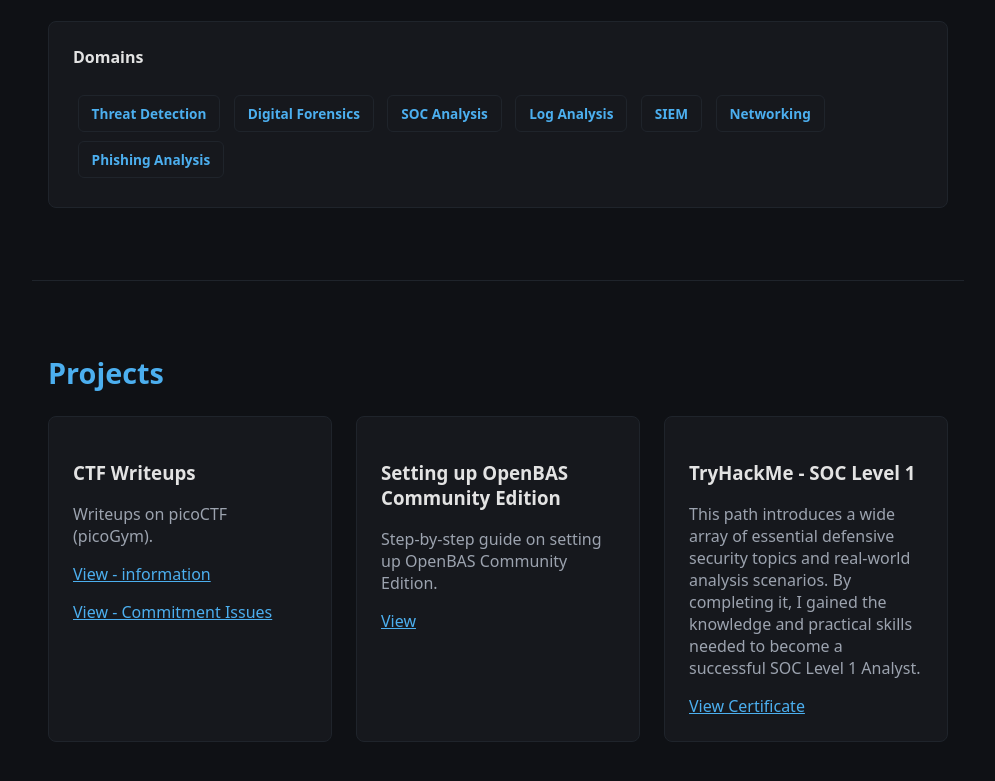
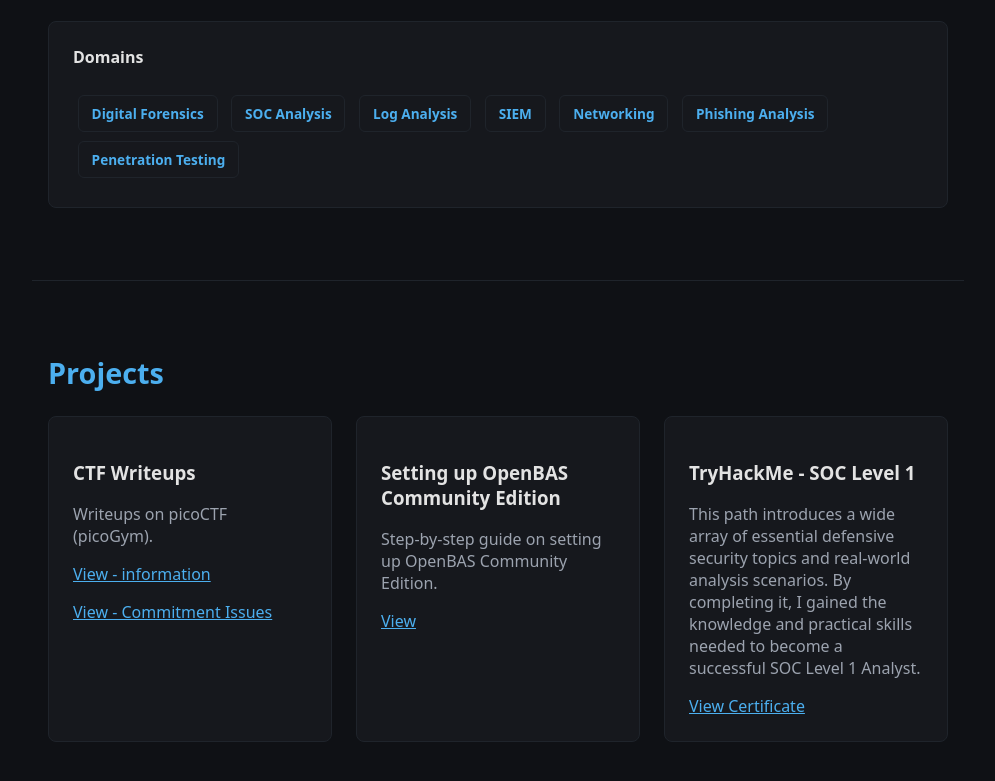
Before and after one commit to t0m0m1c/Portfolio, a plain HTML site: page index.html in a window 1280 px wide. Shown: the part 894-1675 px from the top of the page, without its empty margins (142-1137 px from the left). Drawn offline with Linux system fonts and the light colour scheme.

Commit message:
Update domains in index.html
Removed 'Threat Detection' and added 'Penetration Testing' to the domains list in index.html for improved accuracy.

```diff
--- a/index.html
+++ b/index.html
@@ -134,13 +134,13 @@
 
     <div class="card">
         <strong>Domains</strong><br><br>
-        <span class="badge">Threat Detection</span>
         <span class="badge">Digital Forensics</span>
         <span class="badge">SOC Analysis</span>
         <span class="badge">Log Analysis</span>
         <span class="badge">SIEM</span>
         <span class="badge">Networking</span>
         <span class="badge">Phishing Analysis</span>
+        <span class="badge">Penetration Testing</span>
     </div>
 </section>
 
```
